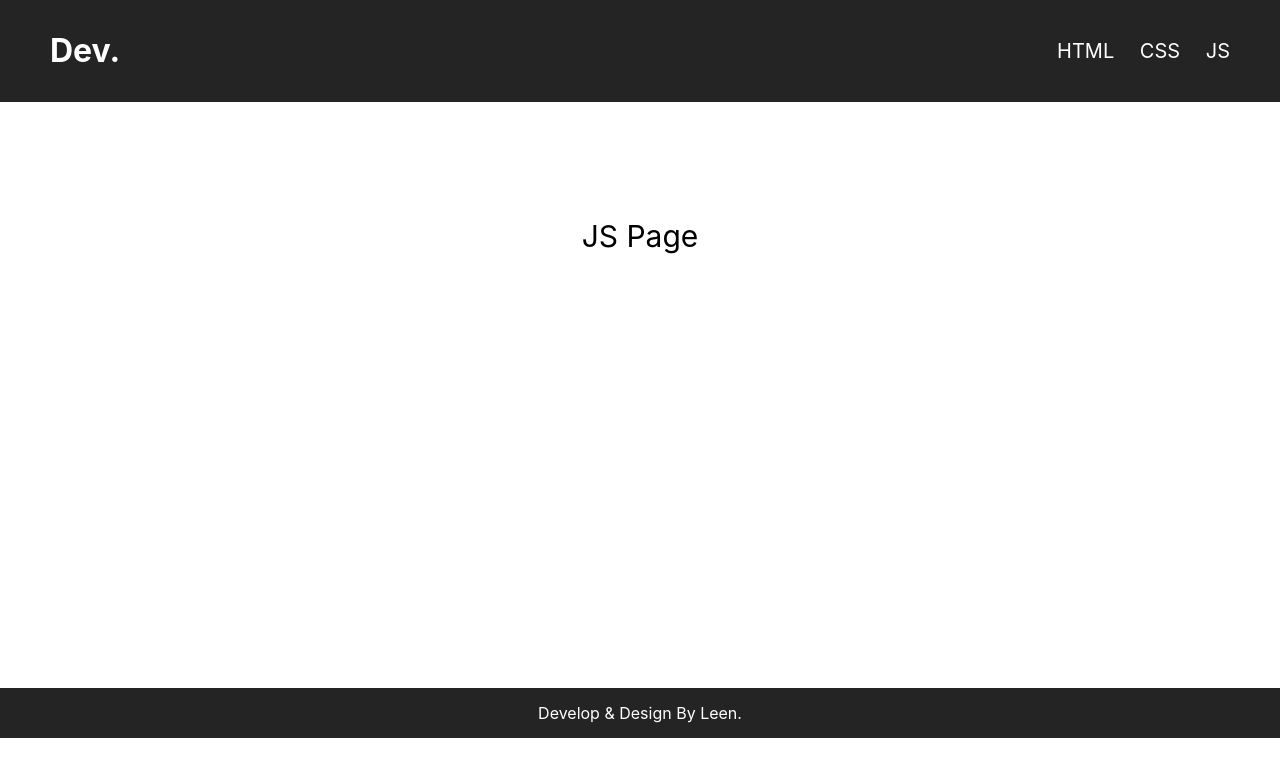
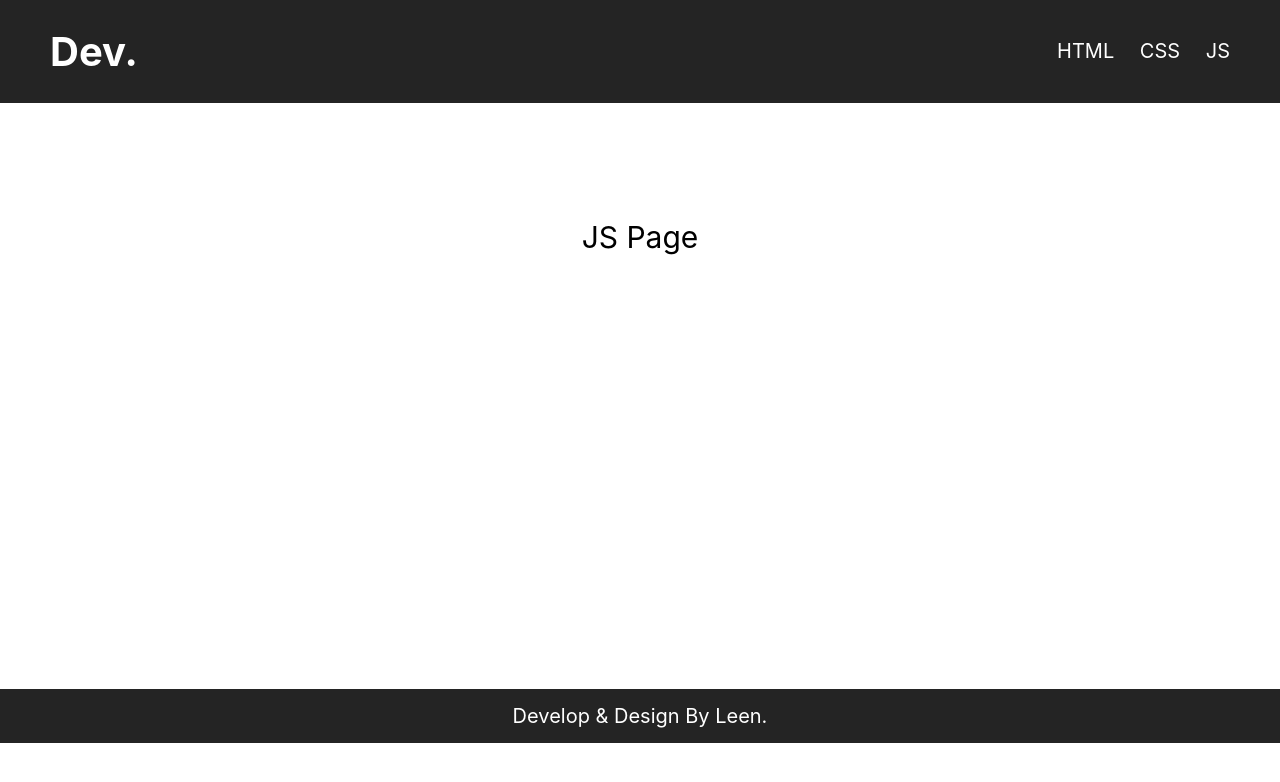
Before and after one commit to Leen-odeh3/react-training-2023, a React (Create React App) app: page /js in a window 1280 px wide. Shown: the top 782 px of the page. Built offline with nearby package versions, Linux system fonts and the light colour scheme.

Commit message:
update styles

```diff
--- a/src/component/Footer.jsx
+++ b/src/component/Footer.jsx
@@ -3,7 +3,7 @@ import React from 'react'
 const Footer = () => {
   return (
     <div style={{backgroundColor:"#242424",
-    color:"white",textAlign:"center",padding:"15px 0px"}}>
+    color:"white",textAlign:"center",padding:"15px 0px",fontSize:"20px"}}>
      Develop & Design By Leen.
     </div>
   )
--- a/src/component/Header.jsx
+++ b/src/component/Header.jsx
@@ -1,11 +1,11 @@
 import React from 'react'
-import { NavLink } from 'react-router-dom'
+import { Link, NavLink } from 'react-router-dom'
 
 const Header = () => {
   return (
     <div style={{display:"flex",justifyContent:"space-between",
-    alignItems:"center",padding:"10px 50px",backgroundColor:"#242424",color:"white"}}>
-     <h1>Dev.</h1>
+    alignItems:"center",padding:"0px 50px",backgroundColor:"#242424",color:"white"}}>
+     <Link to="/"><h1>Dev. </h1></Link>
      <div >
       <NavLink to="/html">HTML </NavLink>
       <NavLink to="/css" style={{margin:"0px 20px"}}>CSS </NavLink>
```
